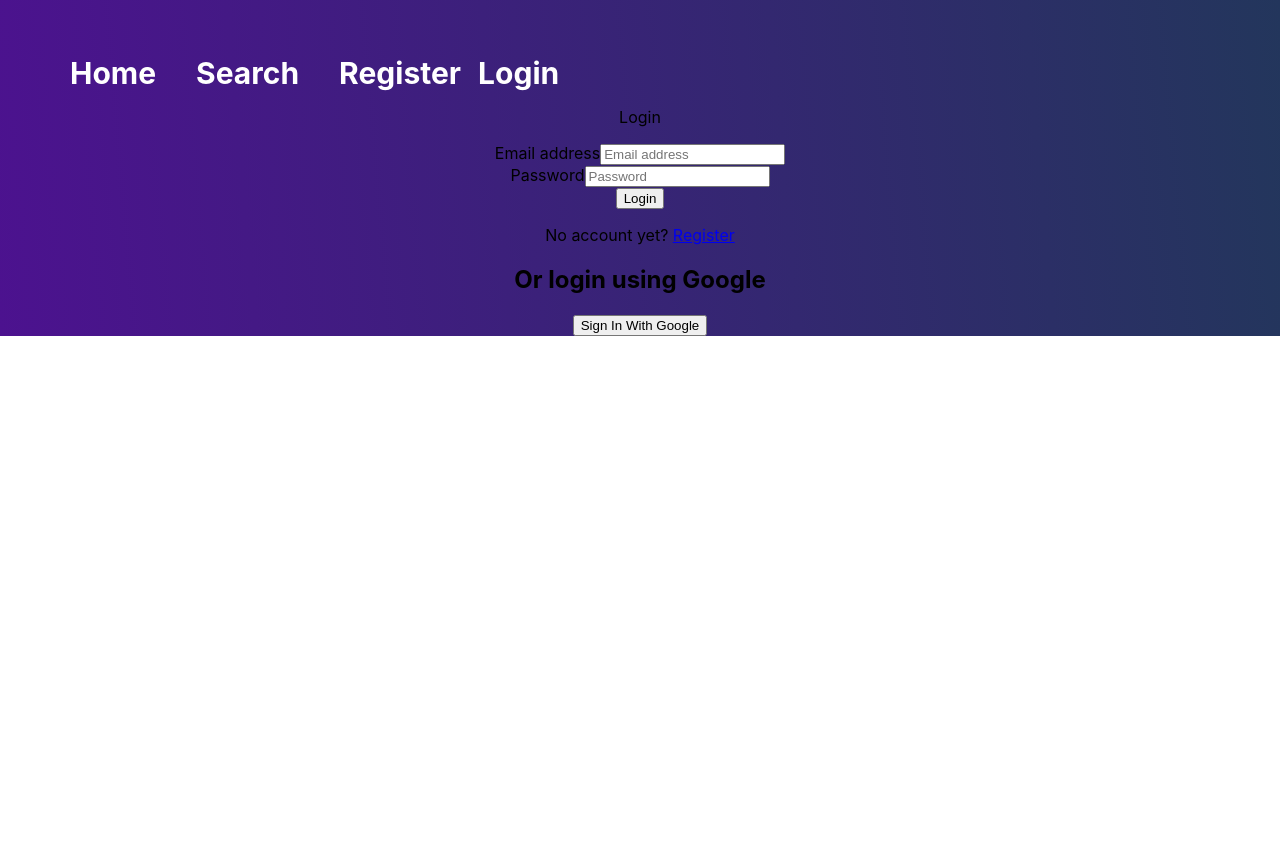
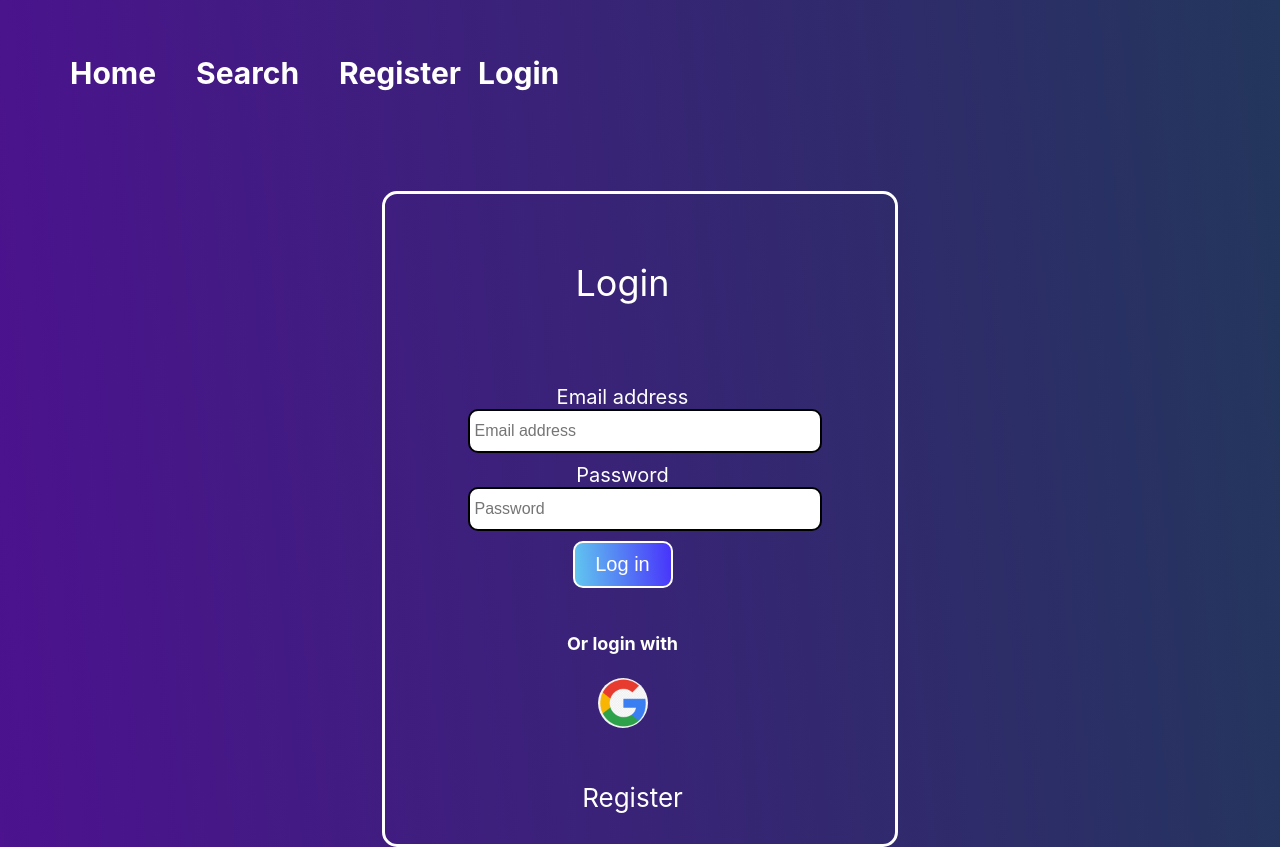
Before and after one commit to ArmedWing/anime-calendar, a React (Create React App) app: page /login in a window 1280 px wide. Before the commit the page ends 800 px from the top, so only its background shows below. Built offline with nearby package versions, Linux system fonts and the light colour scheme; no server answers.

Commit message:
added login css

```diff
--- a/src/App.css
+++ b/src/App.css
@@ -1,4 +1,5 @@
 .App {
   text-align: center;
   background-image: linear-gradient(85deg, #4c128f, #23365c);
+  min-height: 100vh;
 }
--- a/src/App.js
+++ b/src/App.js
@@ -17,6 +17,7 @@ import { SearchResultsProvider } from "./components/SearchResultContext";
 import Home from "./components/Home/Home";
 import "./components/Home/Home.css";
 import { HomePageProvider } from "./components/HomePageContext";
+import "./components/Login/Login.css";
 
 function App() {
   const [animeData, setAnimeData] = useState([]);
@@ -49,7 +50,7 @@ function App() {
                 <Routes>
                   <Route path="/home" element={<Home />} />
                   <Route path="/search" element={<Search />} />
-                  <Route path="/register" element={<Register />} />
+                  <Route path="/signup" element={<Register />} />
                   <Route path="/login" element={<Login />} />
                   <Route path="/profile" element={<Profile />} />
                   <Route path="/anime/:mal_id" element={<AnimeDetails />} />
--- a/src/components/AnimeDetails/AnimeDetails.css
+++ b/src/components/AnimeDetails/AnimeDetails.css
@@ -19,3 +19,8 @@
 .details-container img {
   border-radius: 15px;
 }
+
+.noAnimes {
+  color: white;
+  font-size: 20px;
+}
--- a/src/components/AnimeDetails/AnimeDetails.js
+++ b/src/components/AnimeDetails/AnimeDetails.js
@@ -62,7 +62,7 @@ const AnimeDetails = () => {
   }, [mal_id, searchResults, homePageResults]);
 
   if (!anime) {
-    return <div>No Anime Details</div>;
+    return <div className="noAnimes">No Anime Details</div>;
   }
 
   return (
--- a/src/components/Header/Header.js
+++ b/src/components/Header/Header.js
@@ -30,7 +30,7 @@ const Header = () => {
         </Link>
         {!user ? (
           <div>
-            <Link to="/register" style={Navigation}>
+            <Link to="/signup" style={Navigation}>
               {" "}
               Register{" "}
             </Link>
--- a/src/components/Home/Home.css
+++ b/src/components/Home/Home.css
@@ -1,3 +1,4 @@
-.topAnime {
-  font-size: 16px;
+.topAnime h1 {
+  color: white;
+  font-size: 30px;
 }
--- /dev/null
+++ b/src/components/Login/Login.css
@@ -0,0 +1,95 @@
+.loginPage {
+  display: flex;
+  justify-content: center;
+  align-items: center;
+  margin: 0 auto;
+  height: 650px;
+  width: 500px;
+  border: 3px solid white;
+  border-radius: 15px;
+  text-decoration: none;
+  margin-top: 100px;
+  padding-right: 10px;
+}
+.loginContainer {
+  padding-right: 25px;
+}
+
+.loginPage label {
+  color: white;
+  font-size: 20px;
+  padding-bottom: 20px;
+}
+
+.credentials {
+  margin-bottom: 10px;
+}
+
+.loginPage p {
+  color: white;
+  font-size: 36px;
+}
+
+.inputbox {
+  margin: 30px 0;
+  max-width: 310px;
+  margin-top: 80px;
+}
+
+.inputbox input {
+  border: 2px solid black;
+  border-radius: 10px;
+  width: 100%;
+  height: 40px;
+  outline: none;
+  font-size: 1rem;
+  padding: 0 35px 0 5px;
+}
+
+.otherOptions {
+  display: flex;
+  flex-direction: column;
+  align-items: center;
+}
+
+.register {
+  text-decoration: none;
+  font-size: 26px;
+  color: white;
+  margin-left: 20px;
+}
+
+.register:hover {
+  text-decoration: underline;
+}
+
+.googleLogin {
+  color: white;
+  font-size: 18px;
+}
+
+.otherOptions img {
+  width: 50px;
+  border-radius: 50%;
+  margin-bottom: 50px;
+  margin-top: 10px;
+}
+
+.otherOptions img:hover {
+  box-shadow: 0 0 10px white;
+}
+
+.loginBtn {
+  border: 2px solid;
+  border-radius: 10px;
+  padding: 10px;
+  background-image: linear-gradient(85deg, #61c7ef, #4833fb);
+  color: white;
+  font-size: 20px;
+  text-decoration: none;
+  width: 100px;
+}
+
+.loginBtn:hover {
+  background-image: linear-gradient(85deg, #8723ca, #35014d);
+}
--- a/src/components/Login/Login.js
+++ b/src/components/Login/Login.js
@@ -37,12 +37,11 @@ const Login = () => {
   return (
     <>
       <main>
-        <section>
-          <div>
+        <section className="loginPage">
+          <div className="loginContainer">
             <p> Login </p>
-
-            <form>
-              <div>
+            <form className="inputbox">
+              <div className="credentials">
                 <label htmlFor="email-address">Email address</label>
                 <input
                   id="email-address"
@@ -54,7 +53,7 @@ const Login = () => {
                 />
               </div>
 
-              <div>
+              <div className="credentials">
                 <label htmlFor="password">Password</label>
                 <input
                   id="password"
@@ -65,17 +64,24 @@ const Login = () => {
                   onChange={(e) => setPassword(e.target.value)}
                 />
               </div>
-
-              <div>
-                <button onClick={onLogin}>Login</button>
-              </div>
+              <button onClick={onLogin} className="loginBtn">
+                Log in
+              </button>
             </form>
 
-            <p className="text-sm text-white text-center">
-              No account yet? <NavLink to="/signup">Register</NavLink>
-            </p>
-            <h2>Or login using Google</h2>
-            <button onClick={signInWithGoogle}> Sign In With Google</button>
+            <div className="otherOptions">
+              <h2 className="googleLogin">Or login with</h2>
+              <div className="imgContainer">
+                <img
+                  src={require("../../images/google-logo.png")}
+                  alt="Google"
+                  onClick={signInWithGoogle}
+                ></img>
+              </div>
+              <NavLink to="/signup" className="register">
+                Register
+              </NavLink>
+            </div>
           </div>
         </section>
       </main>
```
Also changed, not shown: src/images/google-logo.png (added), src/images/googleImage.png (added).
